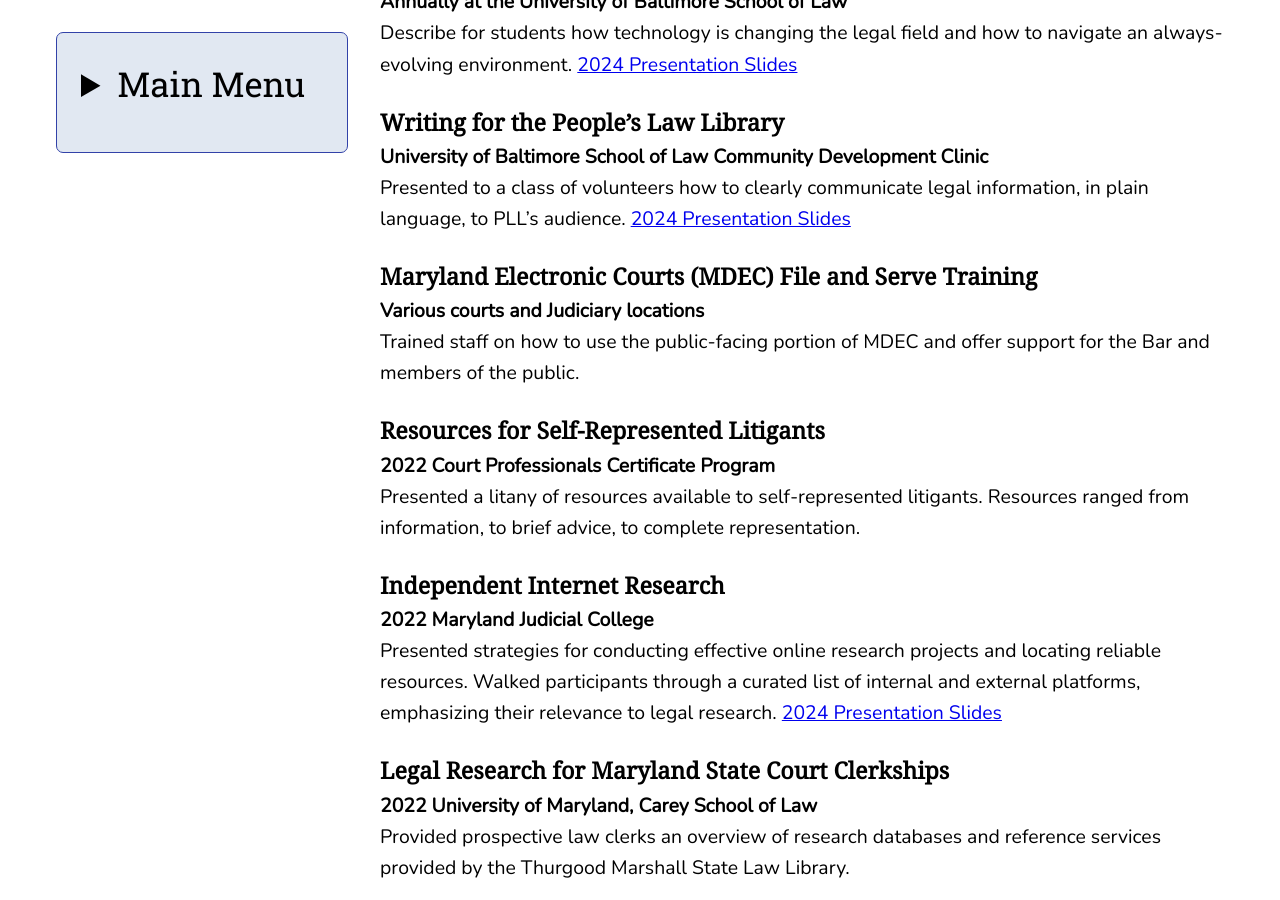
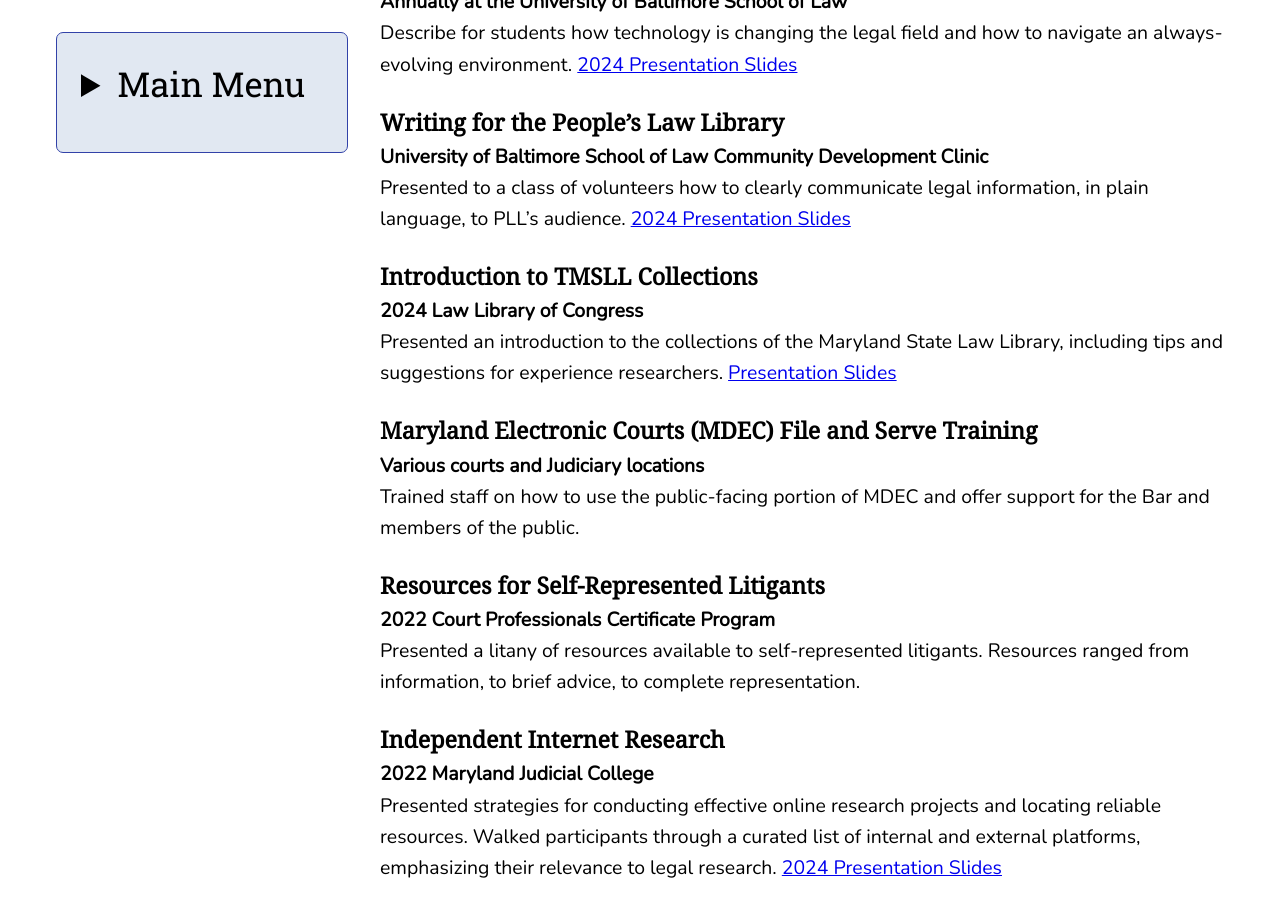
Before and after one commit to lelandsampson/Leland-Sampson-Website, a Jekyll site: the page built from presentations.md, in a window 1280 px wide and 900 px high, scrolled down 4393 px. Built offline with Jekyll 4.4.1, drawn with Linux system fonts in a browser that asks for light colours.

Commit message:
presentations update

```diff
--- a/presentations.md
+++ b/presentations.md
@@ -111,6 +111,11 @@
 Presented to a class of volunteers how to clearly communicate legal information, in plain language, to PLL's audience.
 [2024 Presentation Slides](files/2024-UB-Community-Development-Clinic.pdf)
 
+### Introduction to TMSLL Collections
+**2024 Law Library of Congress**
+Presented an introduction to the collections of the Maryland State Law Library, including tips and suggestions for experience researchers.
+[Presentation Slides](files/2024-TMSLL-LOC-Webinar.pdf)
+
 ### Maryland Electronic Courts (MDEC) File and Serve Training
 **Various courts and Judiciary locations**
 Trained staff on how to use the public-facing portion of MDEC and offer support for the Bar and members of the public.
```
Also changed, not shown: 1 other file.
